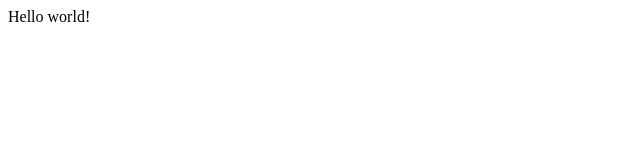
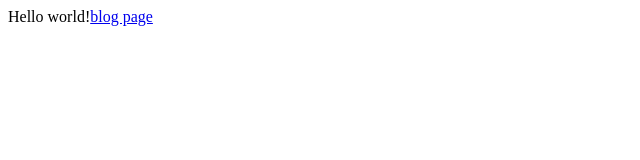
Before and after one commit to ym-edu/gatsby-backroads, a Gatsby site: page / in a window 1280 px wide. Shown: the full height of the page, 0-640 px from the left. Built offline with nearby package versions, Linux system fonts and the light colour scheme; Gatsby itself is replaced by a stand-in of ours.

Commit message:
created link tests from home to blog and vice versa

```diff
--- a/src/pages/blog.js
+++ b/src/pages/blog.js
@@ -1,9 +1,11 @@
+import { Link } from 'gatsby'
 import React from 'react'
 
 export default function blog() {
   return (
     <div>
       hello from blog page
+      <Link to="/">Home</Link>
     </div>
   )
 }
--- a/src/pages/index.js
+++ b/src/pages/index.js
@@ -1,5 +1,11 @@
 import React from "react"
+import {Link} from 'gatsby'
 
 export default function Home() {
-  return <div>Hello world!</div>
+  return(
+  <div>
+    Hello world!
+    <Link to="/blog/">blog page</Link>
+  </div>
+  )
 }
```
